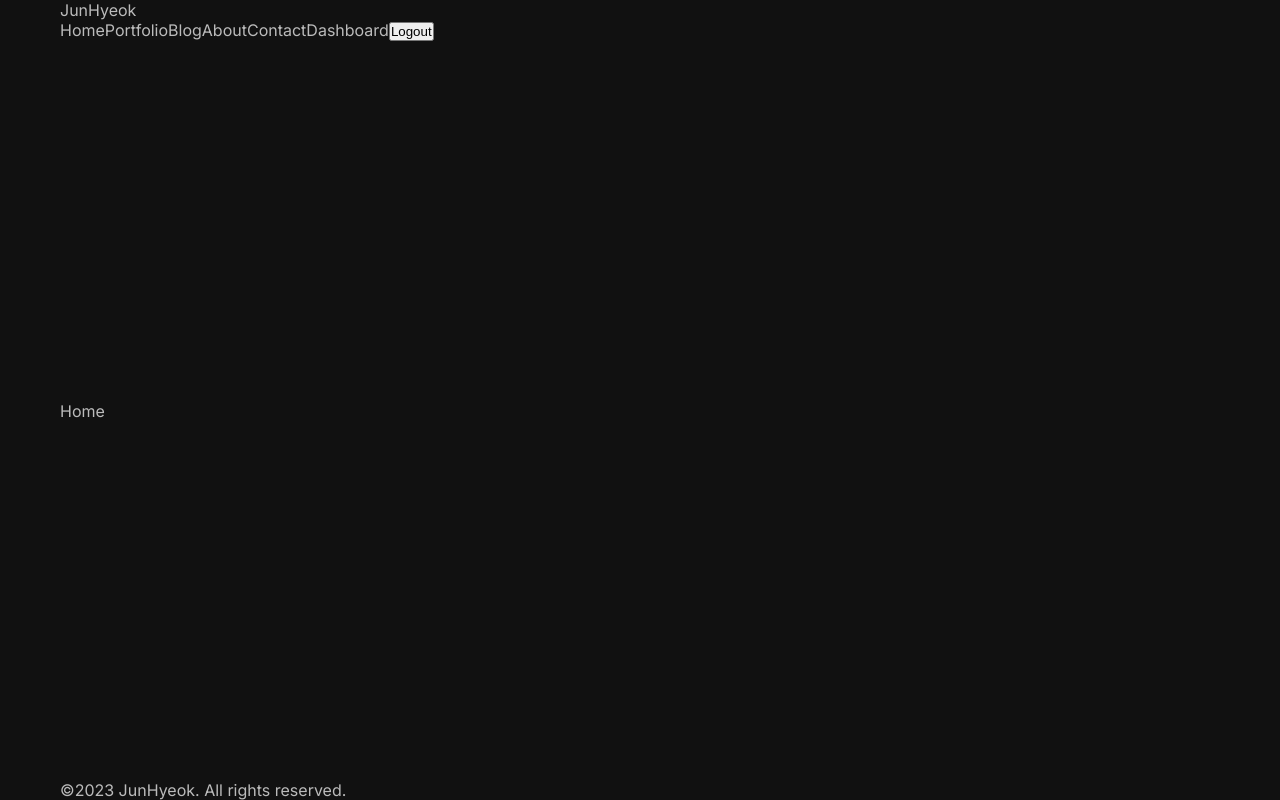
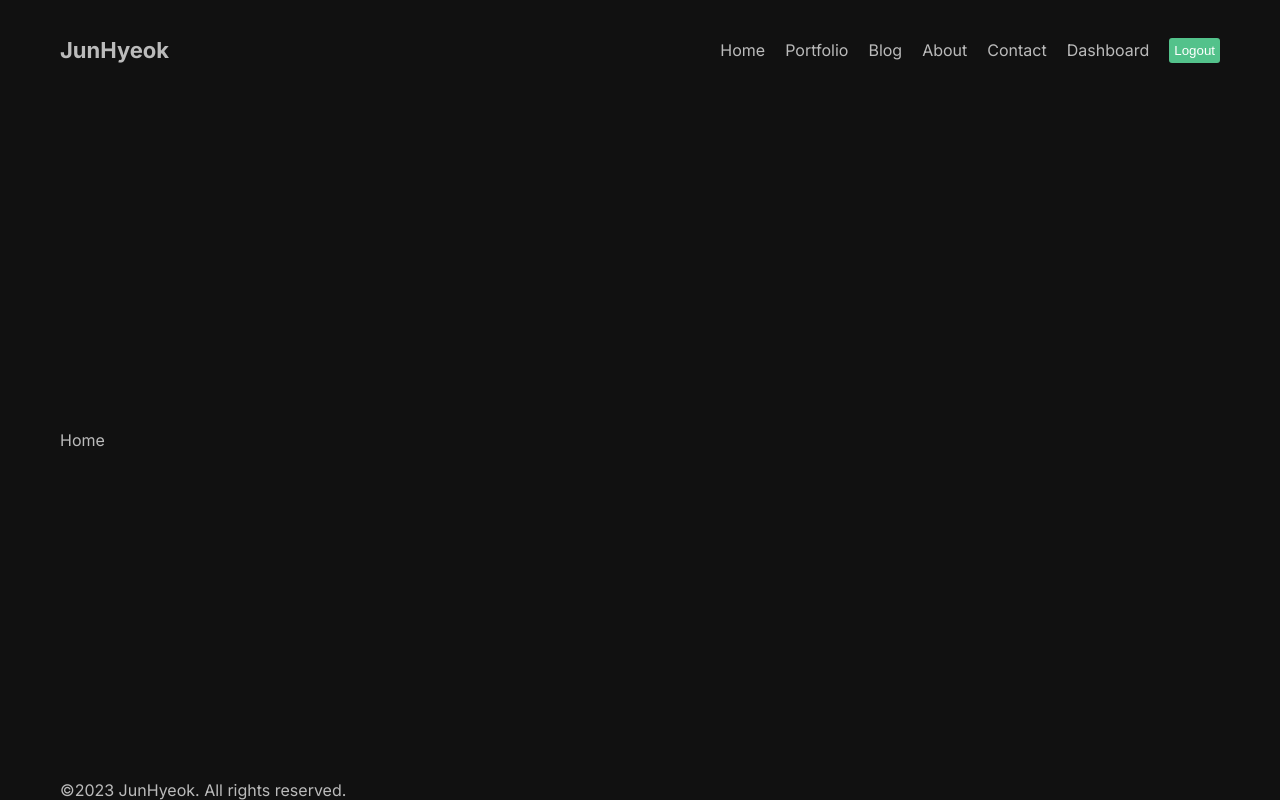
Before and after one commit to Goat95/nextjs-portfolio, a Next.js app: page / in a window 1280 px wide. Built offline with nearby package versions, Linux system fonts and the light colour scheme.

Commit message:
style: add navbar style

```diff
--- a/src/components/navbar/Navbar.jsx
+++ b/src/components/navbar/Navbar.jsx
@@ -39,15 +39,22 @@
 
 const Navbar = () => {
   return (
-    <div>
-      <Link href="/">JunHyeok</Link>
-      <div>
+    <div className={styles.container}>
+      <Link href="/" className={styles.logo}>
+        JunHyeok
+      </Link>
+      <div className={styles.links}>
         {links.map((link) => (
-          <Link key={link.id} href={link.url}>
+          <Link key={link.id} href={link.url} className={styles.link}>
             {link.title}
           </Link>
         ))}
-        <button onClick={() => console.log("Logged out")}>Logout</button>
+        <button
+          className={styles.logout}
+          onClick={() => console.log("Logged out")}
+        >
+          Logout
+        </button>
       </div>
     </div>
   );
--- a/src/components/navbar/navbar.module.css
+++ b/src/components/navbar/navbar.module.css
@@ -0,0 +1,26 @@
+.container {
+  height: 100px;
+  display: flex;
+  justify-content: space-between;
+  align-items: center;
+}
+
+.logo {
+  font-weight: bold;
+  font-size: 22px;
+}
+
+.links {
+  display: flex;
+  align-items: center;
+  gap: 20px;
+}
+
+.logout {
+  padding: 5px;
+  border: none;
+  background-color: #53c28b;
+  color: white;
+  cursor: pointer;
+  border-radius: 3px;
+}
```
